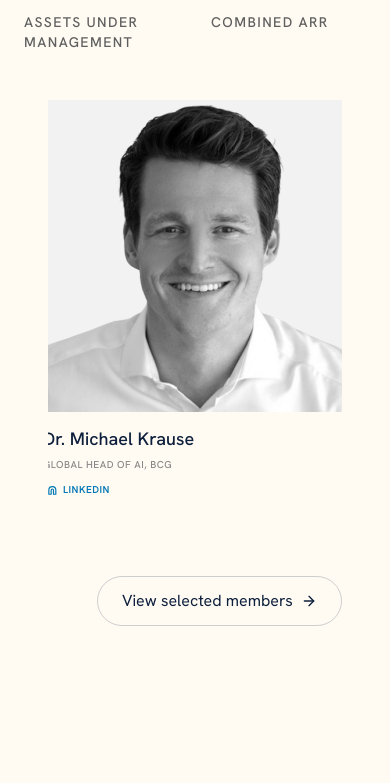
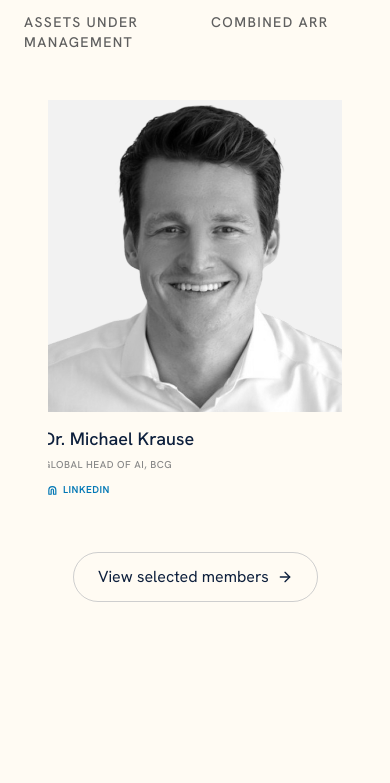
Before and after one commit to armandabbas/ValorianCircle, a React (Vite) app: page /#/ in a window 390 px wide. Shown: the part 1156-1939 px from the top of the page. Built offline with nearby package versions, Linux system fonts and the light colour scheme; a web font is replaced by a local one.

Commit message:
Center View selected members button and move it up on mobile

```diff
--- a/src/app/pages/NewPage.tsx
+++ b/src/app/pages/NewPage.tsx
@@ -1005,7 +1005,7 @@ export function NewPage() {
               </div>
 
               {/* View All Members Link */}
-              <div className="mt-12 flex justify-end">
+              <div className="mt-6 md:mt-12 flex justify-center md:justify-end w-full">
                 <ScrollReveal>
                   <Link
                     to="/members"
```
